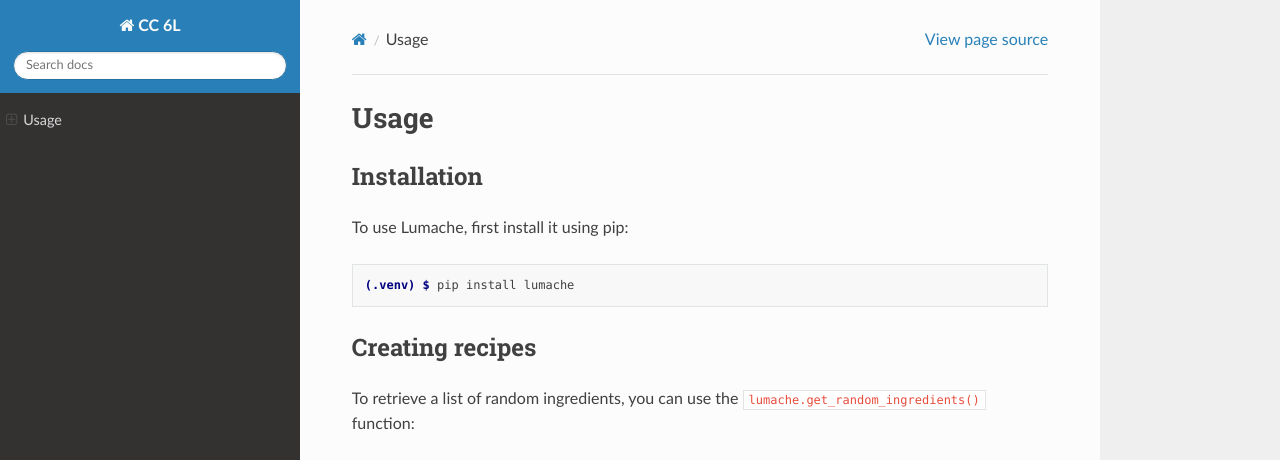
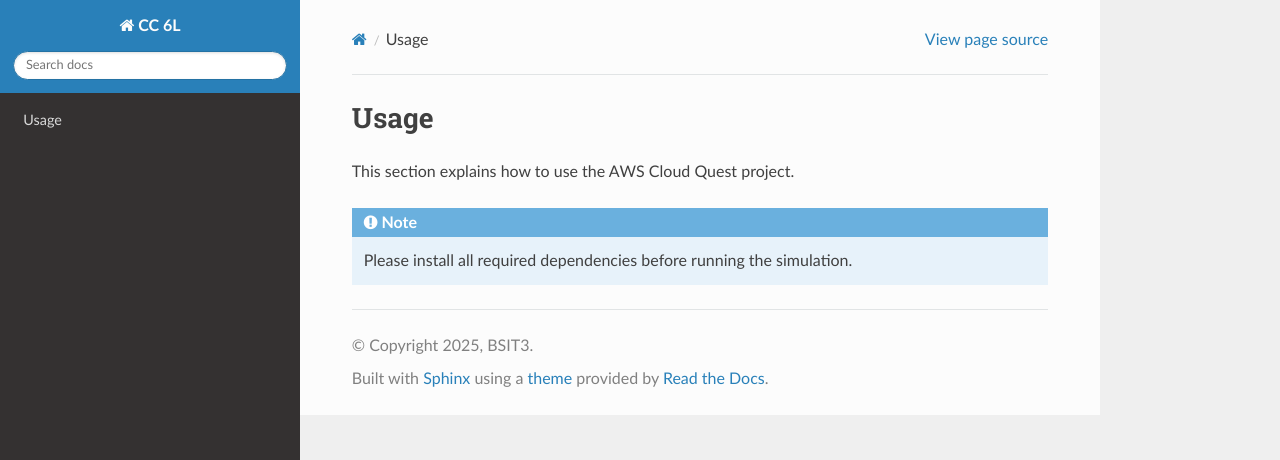
Before and after one commit to kimkimeldo/aws-clouds-pratitioner, a Sphinx documentation site: the page built from docs/source/usage.rst, in a window 1280 px wide and 1036 px high. Shown: the top 460 px of the window. Built offline with Sphinx 7.4.7 and the Read the Docs theme 3.1.0, drawn with Linux system fonts in a browser that asks for light colours; some of the changed text lies outside the part shown; grey boxes are pictures that could not be loaded.

Commit message:
Update usage.rst

```diff
--- a/docs/source/usage.rst
+++ b/docs/source/usage.rst
@@ -1,33 +1,7 @@
 Usage
 =====
 
-.. _installation:
+This section explains how to use the AWS Cloud Quest project.
 
-Installation
-------------
-
-To use Lumache, first install it using pip:
-
-.. code-block:: console
-
-   (.venv) $ pip install lumache
-
-Creating recipes
-----------------
-
-To retrieve a list of random ingredients,
-you can use the ``lumache.get_random_ingredients()`` function:
-
-.. autofunction:: lumache.get_random_ingredients
-
-The ``kind`` parameter should be either ``"meat"``, ``"fish"``,
-or ``"veggies"``. Otherwise, :py:func:`lumache.get_random_ingredients`
-will raise an exception.
-
-.. autoexception:: lumache.InvalidKindError
-
-For example:
-
->>> import lumache
->>> lumache.get_random_ingredients()
-['shells', 'gorgonzola', 'parsley']
+.. note::
+   Please install all required dependencies before running the simulation.
```
